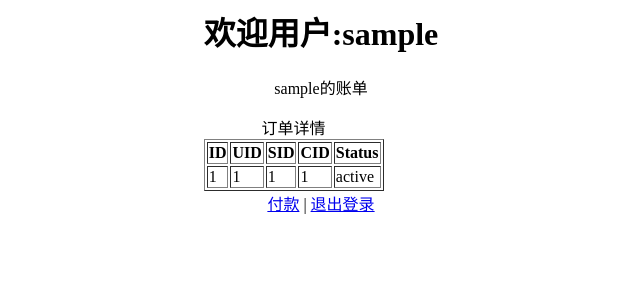
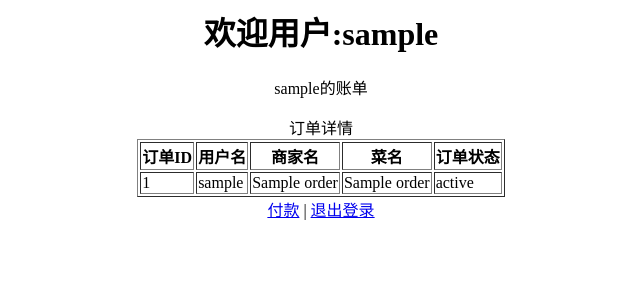
Before and after one commit to he1u0/ResturantManager, a Flask app: template templates/order_list.html in a window 1280 px wide. Shown: the top 300 px of the page, without its empty margins (319-959 px from the left). Run offline with Flask 3, Linux system fonts and the light colour scheme; the template is opened without the code that fills it: most values are stand-ins (such as "Sample title", 1, 10 or a date in 2020).

Commit message:
完善基础代码

```diff
--- a/server.py
+++ b/server.py
@@ -1,8 +1,9 @@
 from flask import Flask, redirect, request, url_for
 from jinja2 import Environment, PackageLoader
 
+import data_list
 import server_db as db
-from templates.data_list import OrderList
+from data_list import OrderList
 
 app = Flask(__name__)
 get = Environment(loader=PackageLoader('server', 'templates')).get_template
@@ -44,10 +45,6 @@ def manager():  # 用户管理
 @app.route('/', methods=['GET', 'POST'])
 def order():  # 定菜
     user_name = request.cookies.get('user_name')
-    user_role = request.cookies.get('role')
-    # if user_name and user_role == '1':  # 有用户登录且用户角色为商家 则转入商家管理
-    #     return redirect(url_for('manager'))
-    # 否则进入用户定餐界面
     if request.method == 'POST':
         # 获取菜品ID
         cid = request.form.get('cid')
@@ -56,20 +53,32 @@ def order():  # 定菜
         # 创建新的订单
         local_db = db.open_database()
         db.add_order(local_db, uid, cid)
+        local_db.commit()
         orders = db.get_order_by_id(db.open_database(), request.cookies.get('uid'), 0)
-        # 转换一下
         order_list = []
-        for order in orders:
-            all_cp = db.get_order_by_id(db.open_database(), request.cookies.get('uid'), 0)
-            order_list.append(OrderList(order_id=order.id,
-                                        s_name=db.get_cp(db.open_database(), order.cid),
-                                        c_name=db.open_database()[order.id],
-                                        status="正在制作"))
-            order_list.append(orders)
-        local_db.commit()
-        return get('order_list.html').render(user_name=user_name, orders=orders)
+        for _order in orders:
+            _id = _order[0]
+            _uid = _order[1]
+            _sid = _order[2]
+            _cid = _order[3]
+            _status = _order[4]
+            _user_name = db.get_user_by_id(local_db, _uid)
+            _business_name = db.get_user_by_id(local_db, _sid)
+            _dish_name = db.get_dish_name_by_id(local_db, _cid)
+            _status_str = data_list.get_status(_status)
+            order_list.append(
+                OrderList(order_id=_id, user_name=_user_name, business_name=_business_name, dish_name=_dish_name,
+                          status=_status_str)
+            )
+        local_db.close()
+        return get('order_list.html').render(user_name=user_name, orders=order_list)
     all_course = db.get_all_menu(db.open_database())
     return get('order.html').render(cp=all_course, user_name=user_name)
+
+
+@app.route('/pay')
+def pay():
+    return get('pay_success.html').render()
 
 
 if __name__ == '__main__':
--- a/templates/order.html
+++ b/templates/order.html
@@ -34,8 +34,8 @@
         <label>数量：<input name="orderName"></label>
         <label>联系方式：<input name="phone"></label>
         {% if user_name %}
-            <button type="submit">确认订单</button> |
-            <a href="/logout">Log out</a>
+            <button type="submit">提交订单</button> |
+            <a href="/logout">退出登录</a>
         {% else %}
             <a href="/login">订餐前请登录</a>
         {% endif %}
--- a/templates/order_list.html
+++ b/templates/order_list.html
@@ -6,20 +6,20 @@
         <caption>订单详情</caption>
         <thead>
         <tr>
-            <th>ID</th>
-            <th>UID</th>
-            <th>SID</th>
-            <th>CID</th>
-            <th>Status</th>
+            <th>订单ID</th>
+            <th>用户名</th>
+            <th>商家名</th>
+            <th>菜名</th>
+            <th>订单状态</th>
         </tr>
         </thead>
         <tbody>
         {% for order in orders %}
             <tr>
-                <td>{{ order.id }}</td>
-                <td>{{ order.uid }}</td>
-                <td>{{ order.sid }}</td>
-                <td>{{ order.cid }}</td>
+                <td>{{ order.order_id }}</td>
+                <td>{{ order.user_name }}</td>
+                <td>{{ order.business_name }}</td>
+                <td>{{ order.dish_name }}</td>
                 <td>{{ order.status }}</td>
             </tr>
         {% endfor %}
--- /dev/null
+++ b/templates/pay_success.html
@@ -0,0 +1,5 @@
+{% extends "base.html" %}
+{% block title %}付款成功！{% endblock %}
+{% block body %}
+    <label>付款成功</label>
+{% endblock %}
```
Also changed, not shown: data_list.py (added, +23 -0 lines), server_db.py (+41 -22 lines), templates/data_list.py (deleted, +0 -9 lines), templates/login.html (+4 -5 lines), database.db, 1 other file.
